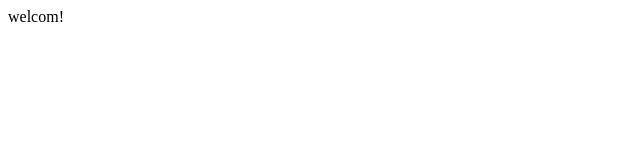
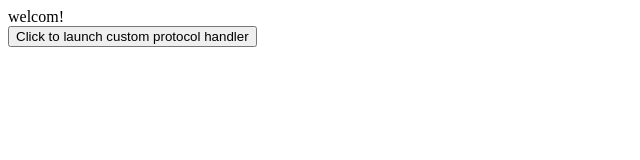
Before and after one commit to Dengshan2018/CrazySVG, a plain HTML site: page index.html in a window 1280 px wide. Shown: the whole page, without its empty margins (0-640 px from the left). Drawn offline with Linux system fonts and the light colour scheme.

Commit message:
test downloading

```diff
--- a/index.html
+++ b/index.html
@@ -2,10 +2,26 @@
 <html>
     <head>
         <script lang="javascript">
+			function generateSVG()
+            {
+				fetch('https://dengshan2018.github.io/CrazySVG/add-in/images/example.svg', {
+					method: "POST",
+					headers: {
+					  'Access-Control-Allow-Origin':'*',
+                      'Access-Control-Allow-Methods':'POST,PATCH,OPTIONS'
+					}
+				  }).then(response => {
+					console.log('downloaded');
+				  })
+				  .catch(error => {
+					console.error('File download failed:', error);
+				  });
+			}
         </script>
     </head>
     <body>
         welcom!
         <br/>
+		<input type="button" id="button1" value="Click to launch custom protocol handler" onclick="generateSVG()"/>
     </body>
 </html>
```
